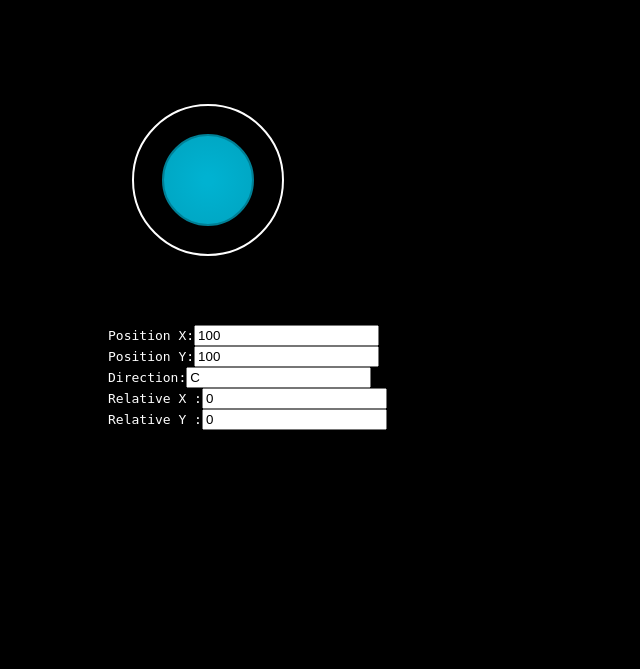
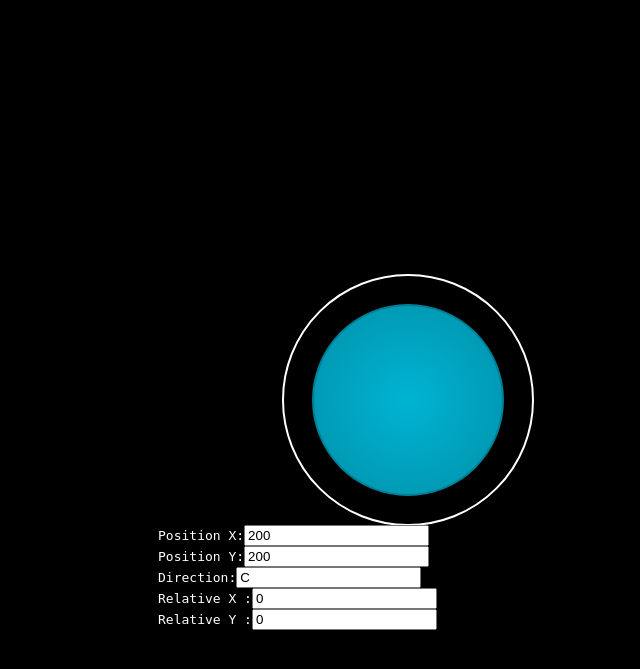
Before and after one commit to reykato/voicerobots, a Flask app: page /control in a window 1280 px wide. Shown: the top 669 px of the page, without its empty margins (42-682 px from the left). Run offline with Flask 3, Linux system fonts and the light colour scheme; some libraries are stand-ins or nearby versions.

Commit message:
change styylijng

```diff
--- a/app/src/templates/joystick.html
+++ b/app/src/templates/joystick.html
@@ -67,8 +67,8 @@ body
 	</head>
 	<body>
 		<!-- Example of FIXED or ABSOLUTE position -->
-		<div id="joyDiv" style="width:200px;height:200px;margin:50px;position:fixed;top:30px;left:100px;"></div>
-		<div style="position:fixed;top:325px;left:150px;color:white;">
+		<div id="joyDiv" style="width:400px;height:400px;margin:100px;position:fixed;top:100px;left:150px;"></div>
+		<div style="position:fixed;top:525px;left:200px;color:white;">
 			Position X:<input id="PosX" type="text" /><br/>
 			Position Y:<input id="PosY" type="text" /><br/>
 			Direction:<input id="Direction" type="text" /><br/>
```
